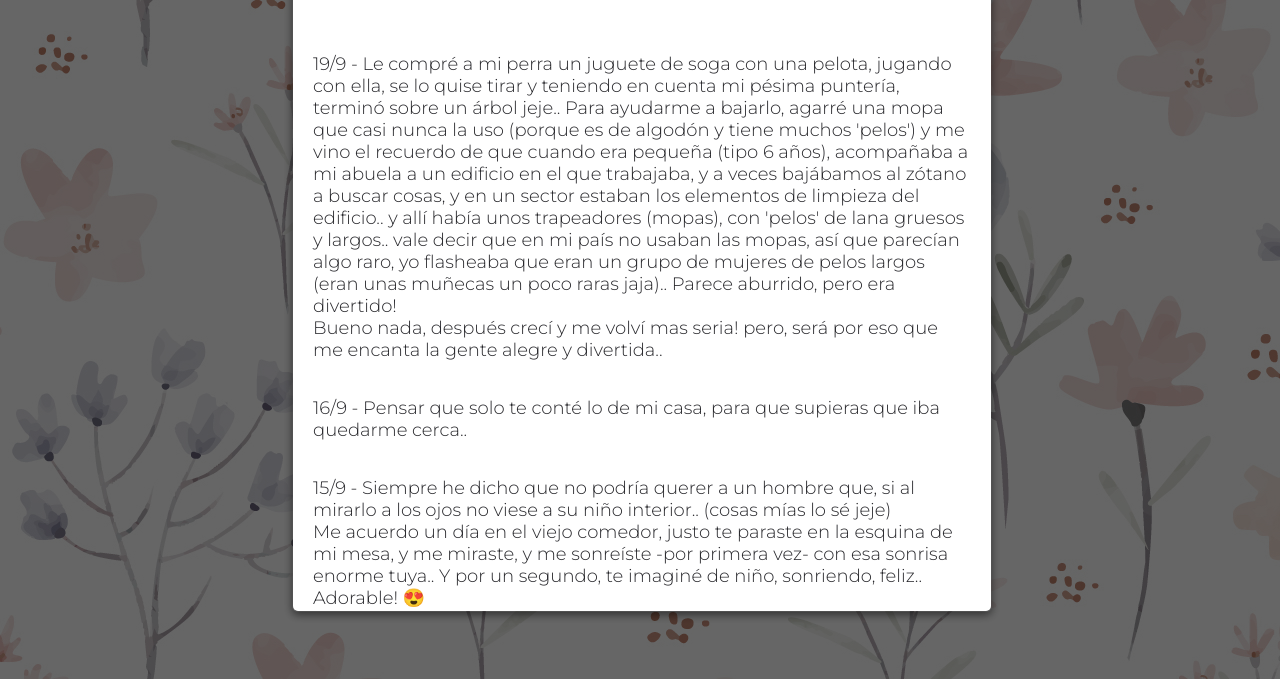
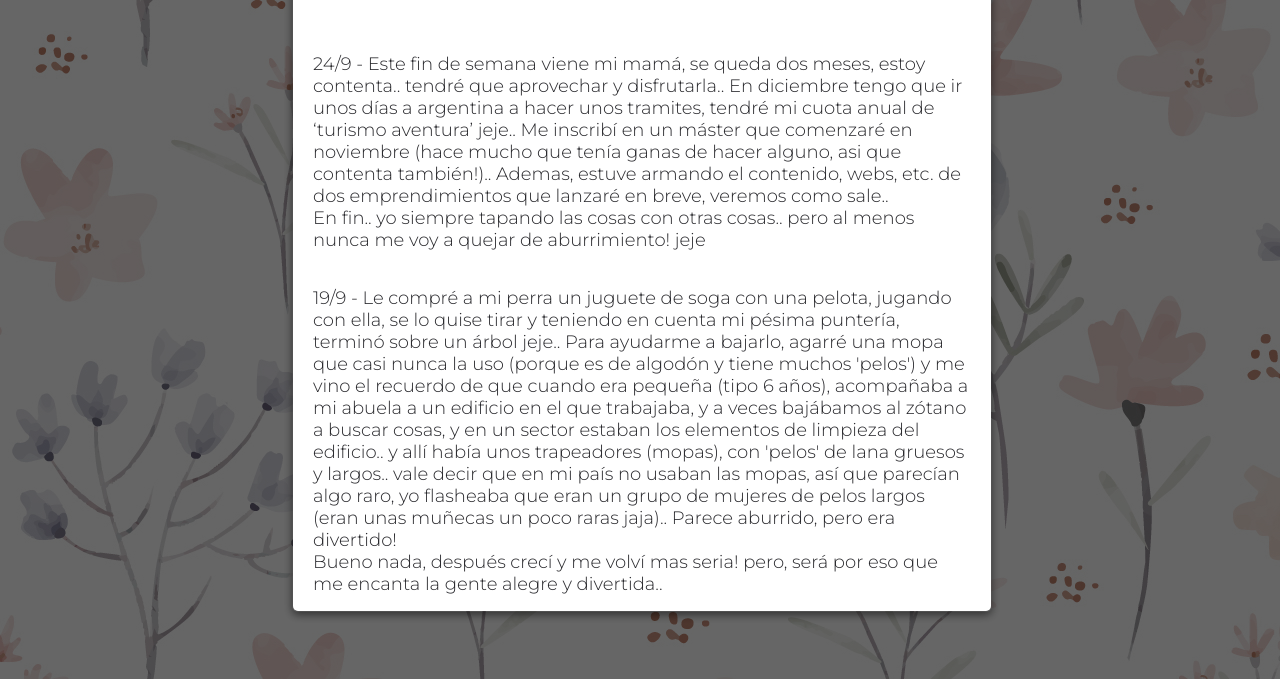
Before and after one commit to LauraBrea/au, a plain HTML site: page index.html in a window 1280 px wide. Both pictures are taken after a click on the element "Click here". Shown: the part 121-800 px from the top of the page. Drawn offline with nearby package versions, Linux system fonts and the light colour scheme.

Commit message:
24de9-25

```diff
--- a/index.html
+++ b/index.html
@@ -21,6 +21,11 @@
               <div class="custom-model-wrap">
                   <div class="pop-up-content-wrap">
                     <h1>Hola!</h1>
+                    <br><br>
+                    <p>24/9 - Este fin de semana viene mi mamá, se queda dos meses, estoy contenta.. tendré que aprovechar y disfrutarla.. En diciembre tengo que ir unos días
+                        a argentina a hacer unos tramites, tendré mi cuota anual de ‘turismo aventura’ jeje.. Me inscribí en un máster que comenzaré en noviembre (hace mucho
+                        que tenía ganas de hacer alguno, asi que contenta también!).. Ademas, estuve armando el contenido, webs, etc. de dos emprendimientos que lanzaré en breve, veremos como sale.. <br>
+                        En fin.. yo siempre tapando las cosas con otras cosas.. pero al menos nunca me voy a quejar de aburrimiento! jeje </p>
                     <br><br>
                     <p>19/9 - Le compré a mi perra un juguete de soga con una pelota, jugando con ella, se lo quise tirar y teniendo en cuenta mi pésima puntería, terminó
                         sobre un árbol jeje.. Para ayudarme a bajarlo, agarré una mopa que casi nunca la uso (porque es de algodón y tiene muchos 'pelos') y me vino el
```
